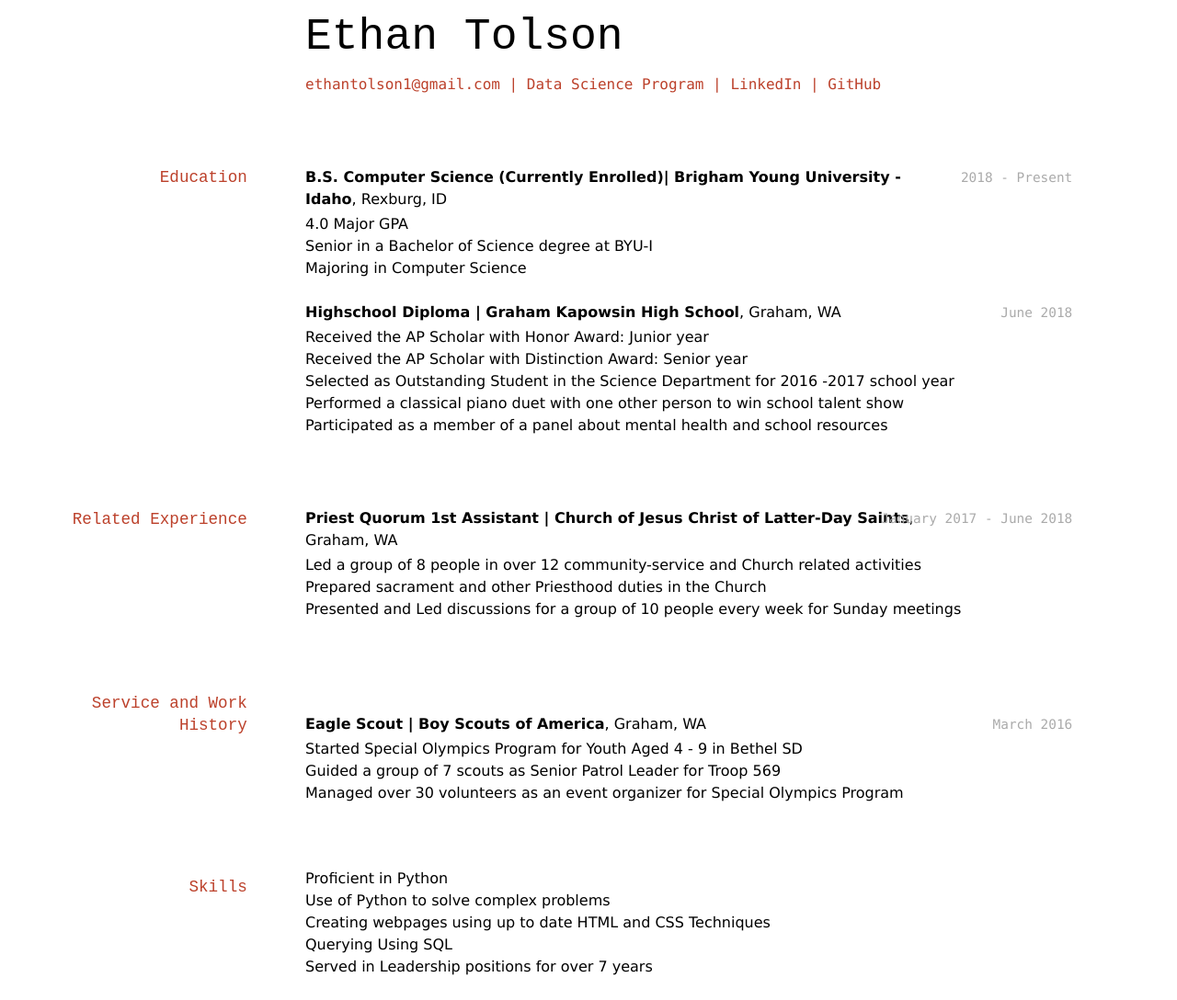
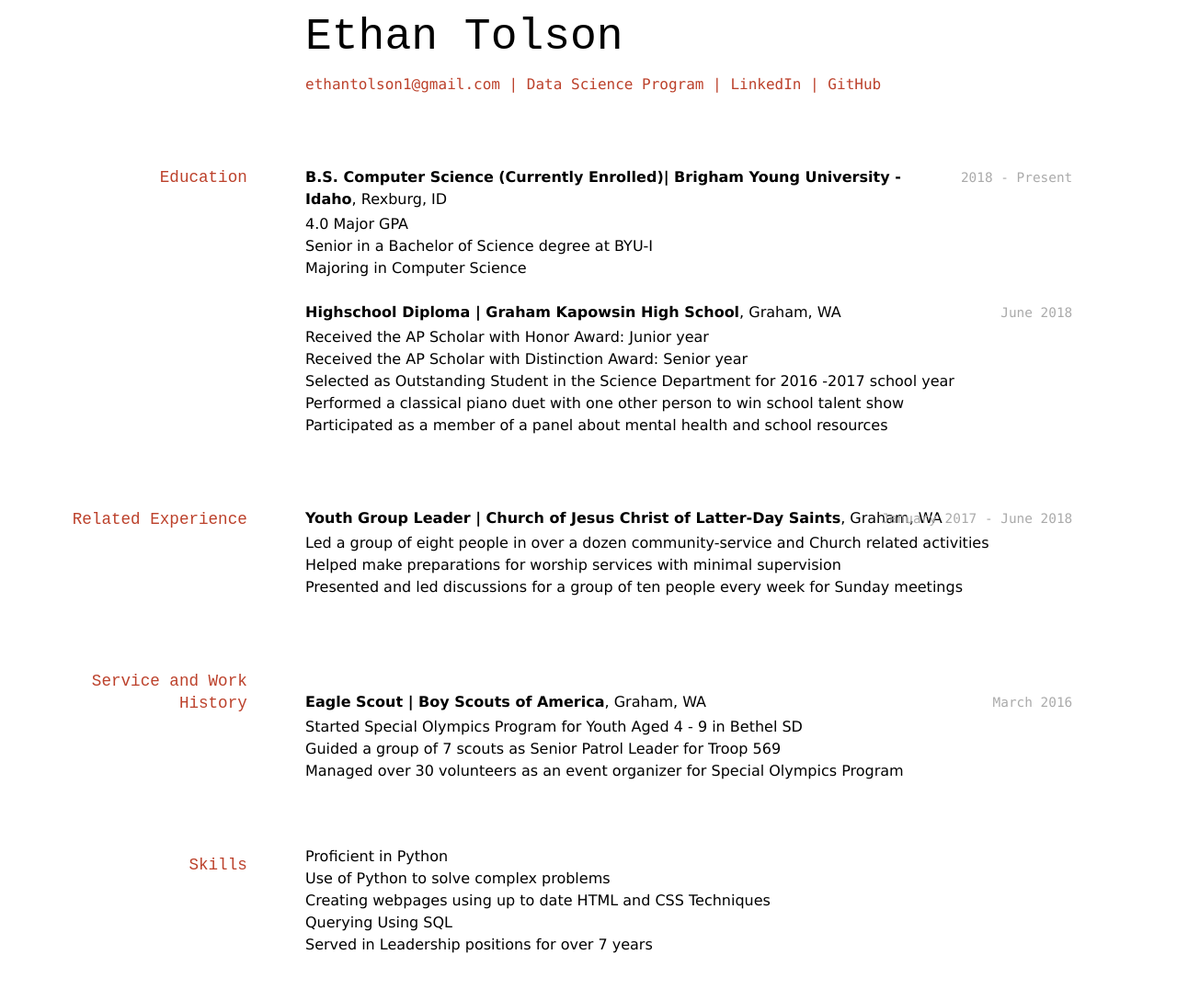
Before and after one commit to EthanTolson/Tolson_Resume, a Jekyll site: the page built from docs/index.md, in a window 1280 px wide. Shown: the whole page at 92% size. Built offline with Jekyll 4.4.1, drawn with Linux system fonts in a browser that asks for light colours; after the commit the page ends 1064 px from its top, so only the background shows below that.

Commit message:
updated church service bullet points.

```diff
--- a/docs/index.md
+++ b/docs/index.md
@@ -33,11 +33,10 @@ __Highschool Diploma | Graham Kapowsin High School__, Graham, WA
 ## Related Experience
 
 `January 2017 - June 2018`
-__Priest Quorum 1st Assistant | Church of Jesus Christ of Latter-Day Saints__, Graham, WA
-- Led a group of 8 people in over 12 community-service and Church related activities
-- Prepared sacrament and other Priesthood duties in the Church
-- Presented and Led discussions for a group of 10 people every week for Sunday meetings
-
+__Youth Group Leader | Church of Jesus Christ of Latter-Day Saints__, Graham, WA
+- Led a group of eight people in over a dozen community-service and Church related activities
+- Helped make preparations for worship services with minimal supervision
+- Presented and led discussions for a group of ten people every week for Sunday meetings
 
 <!-- ### Internships -->
 
```
